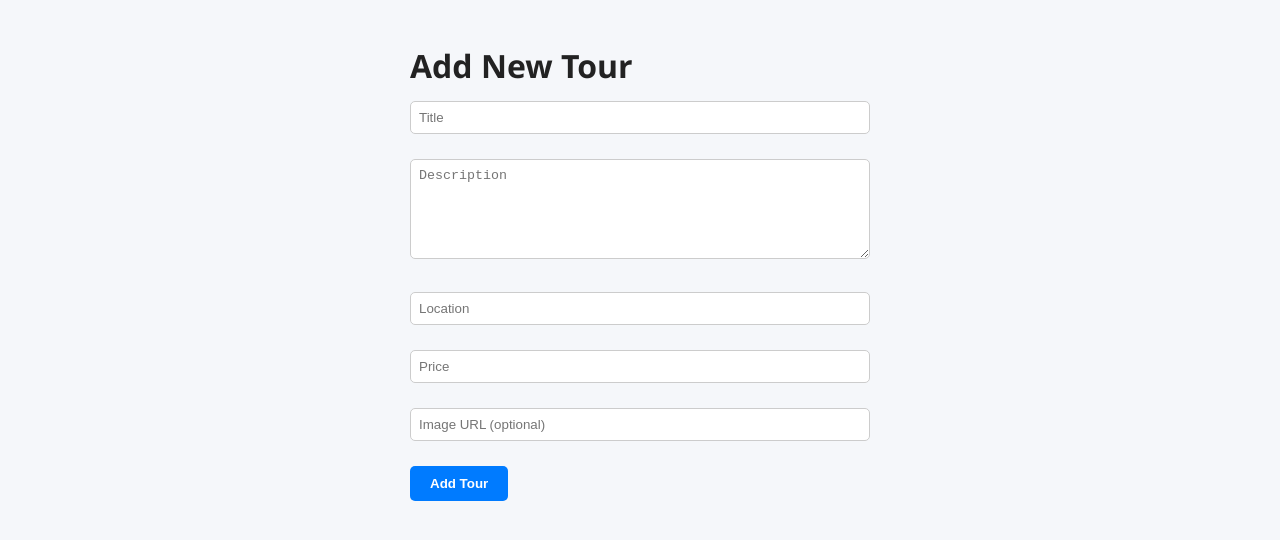
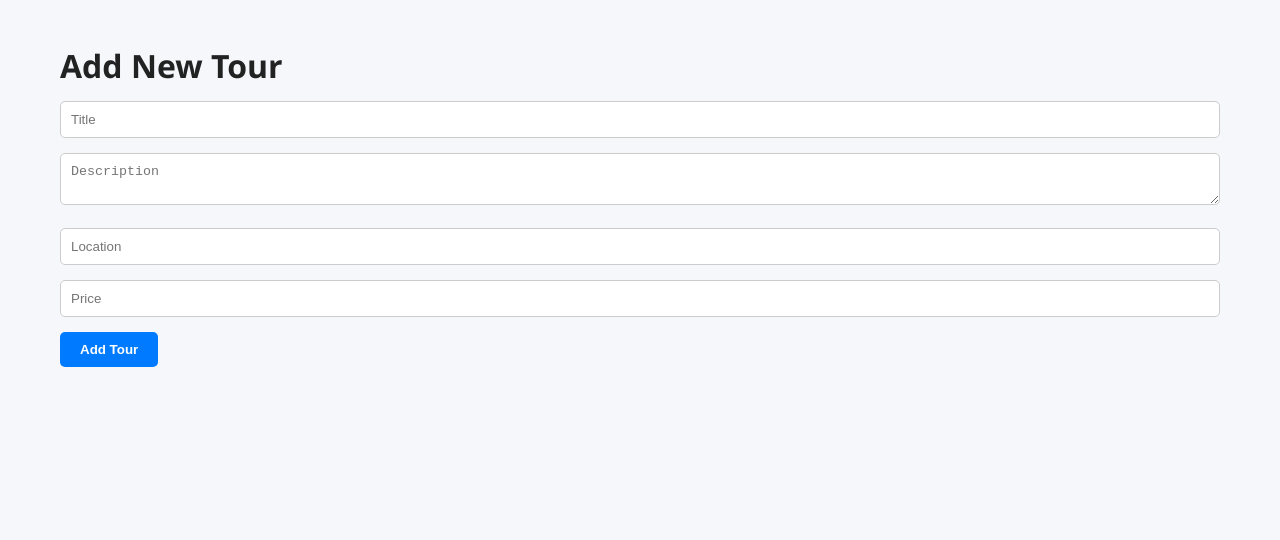
Before and after one commit to mayank-hassija/tourism-website, a React (Vite) app in the folder frontend/: page /add-tour in a window 1280 px wide. Shown: the top 540 px of the page. Built offline with nearby package versions, Linux system fonts and the light colour scheme.

Commit message:
Update AddTourPage.jsx

```diff
--- a/frontend/src/pages/AddTourPage.jsx
+++ b/frontend/src/pages/AddTourPage.jsx
@@ -1,30 +1,25 @@
 import { useState } from "react";
+import { useNavigate } from "react-router-dom";
 import axios from "axios";
-import { useNavigate } from "react-router-dom";
 
 function AddTourPage() {
-    const [formData, setFormData] = useState({
+  const navigate = useNavigate();
+  const [tour, setTour] = useState({
     title: "",
     description: "",
     location: "",
     price: "",
-        image: ""
   });
-
-    const navigate = useNavigate();
 
   function handleChange(e) {
     const { name, value } = e.target;
-        setFormData((prevData) => ({
-            ...prevData,
-            [name]: value.trimStart()
-        }));
+    setTour(prev => ({ ...prev, [name]: value }));
   }
 
   async function handleSubmit(e) {
     e.preventDefault();
     try {
-            await axios.post("https://tourism-website-3g45.onrender.com/api/tours", formData);
+      await axios.post("https://tourism-website-3g45.onrender.com/api/tours", tour);
       navigate("/");
     } catch (error) {
       console.error("Error adding tour:", error);
@@ -32,47 +27,17 @@ function AddTourPage() {
   }
 
   return (
-        <div style={{ maxWidth: "500px", margin: "0 auto", padding: "20px" }}>
+    <div className="container">
       <h1>Add New Tour</h1>
       <form onSubmit={handleSubmit}>
-                {["title", "description", "location", "price", "image"].map((field) => (
-                    <div key={field} style={{ marginBottom: "10px" }}>
-                        {field === "description" ? (
-                            <textarea
-                                name={field}
-                                placeholder={capitalize(field)}
-                                value={formData[field]}
-                                onChange={handleChange}
-                                required={field !== "image"}
-                                style={{ width: "100%", padding: "8px", height: "100px" }}
-                            />
-                        ) : (
-                            <input
-                                type={field === "price" ? "number" : "text"}
-                                name={field}
-                                placeholder={
-                                    field === "image"
-                                        ? "Image URL (optional)"
-                                        : capitalize(field)
-                                }
-                                value={formData[field]}
-                                onChange={handleChange}
-                                required={field !== "image"}
-                                style={{ width: "100%", padding: "8px" }}
-                            />
-                        )}
-                    </div>
-                ))}
-                <button type="submit" style={{ padding: "10px 20px" }}>
-                    Add Tour
-                </button>
+        <input type="text" name="title" value={tour.title} onChange={handleChange} placeholder="Title" required />
+        <textarea name="description" value={tour.description} onChange={handleChange} placeholder="Description" required />
+        <input type="text" name="location" value={tour.location} onChange={handleChange} placeholder="Location" required />
+        <input type="number" name="price" value={tour.price} onChange={handleChange} placeholder="Price" required />
+        <button type="submit">Add Tour</button>
       </form>
     </div>
   );
 }
 
-function capitalize(word) {
-    return word.charAt(0).toUpperCase() + word.slice(1);
-}
-
 export default AddTourPage;
```
Lines whose indentation alone changed are shown as unchanged.
